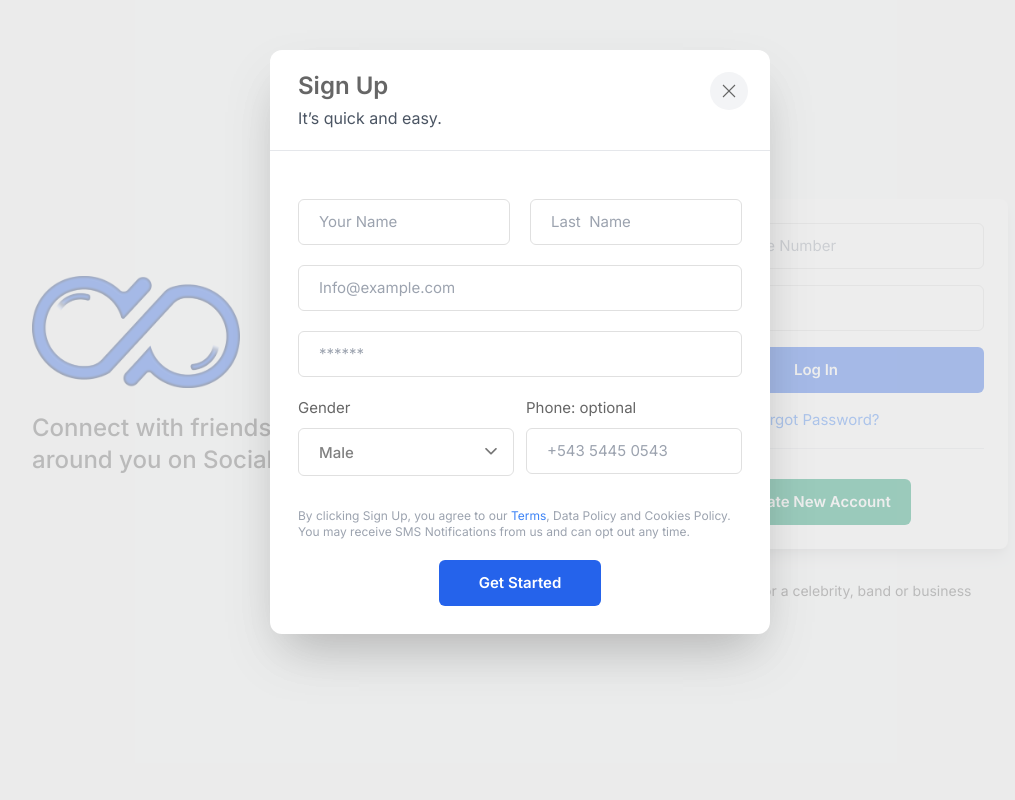
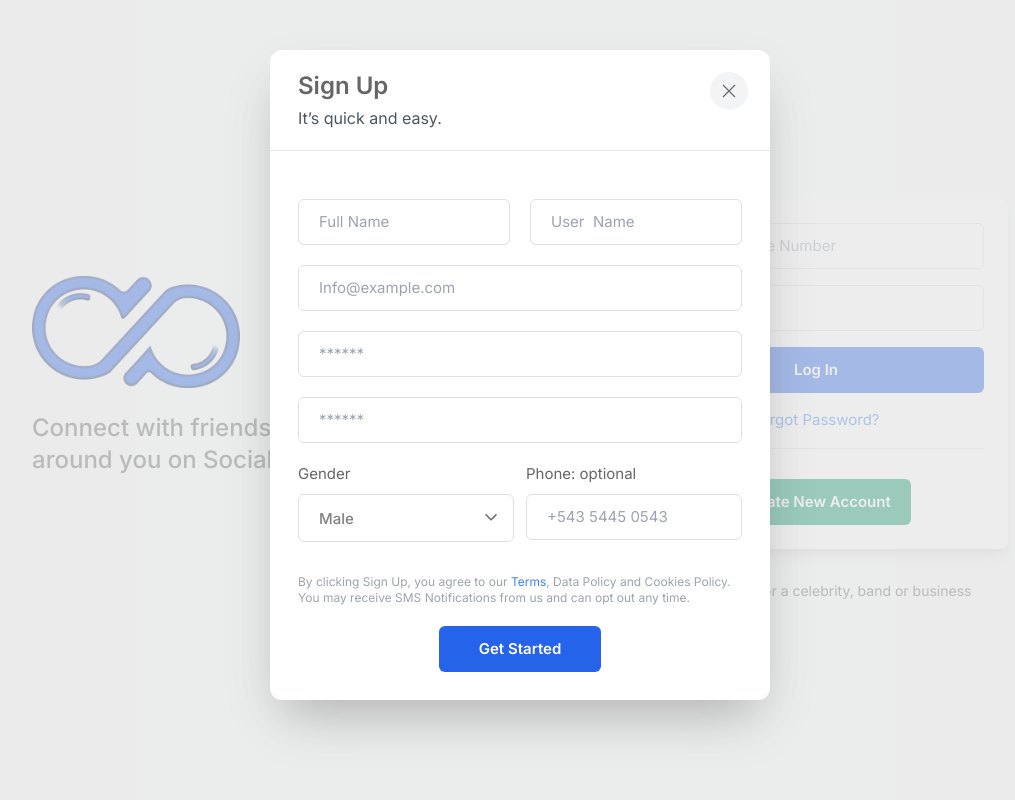
Before and after one commit to Islam412/Facebook-Clone, a Django app: page /user/sign-up/ in a window 1280 px wide, after a click on "Create New Account". Shown: the whole page, without its empty margins (120-1135 px from the left). Run offline with Django 4.2, Linux system fonts and the light colour scheme; some libraries are stand-ins or nearby versions.

Commit message:
update form and sign-up templates

```diff
--- a/userauths/templates/userauths/sign-up.html
+++ b/userauths/templates/userauths/sign-up.html
@@ -77,10 +77,11 @@
             <form class="p-7 space-y-5" method="POST">
                 {% csrf_token %}
                 <div class="grid lg:grid-cols-2 gap-5">
-                    <input type="text" placeholder="Your Name" class="with-border">
-                    <input type="text" placeholder="Last  Name" class="with-border">
+                    <input type="text" placeholder="Full Name" class="with-border">
+                    <input type="text" placeholder="User  Name" class="with-border">
                 </div>
                 <input type="email" placeholder="Info@example.com" class="with-border">
+                <input type="password" placeholder="******" class="with-border">
                 <input type="password" placeholder="******" class="with-border">
 
                 <div class="grid lg:grid-cols-2 gap-3">
```
Also changed, not shown: userauths/forms.py (+8 -0 lines).
